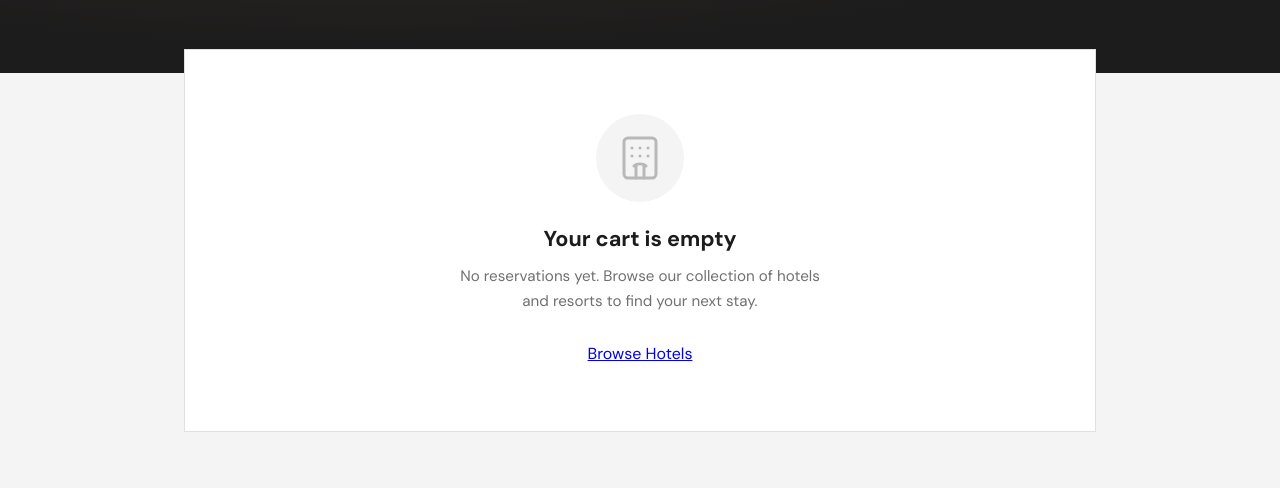
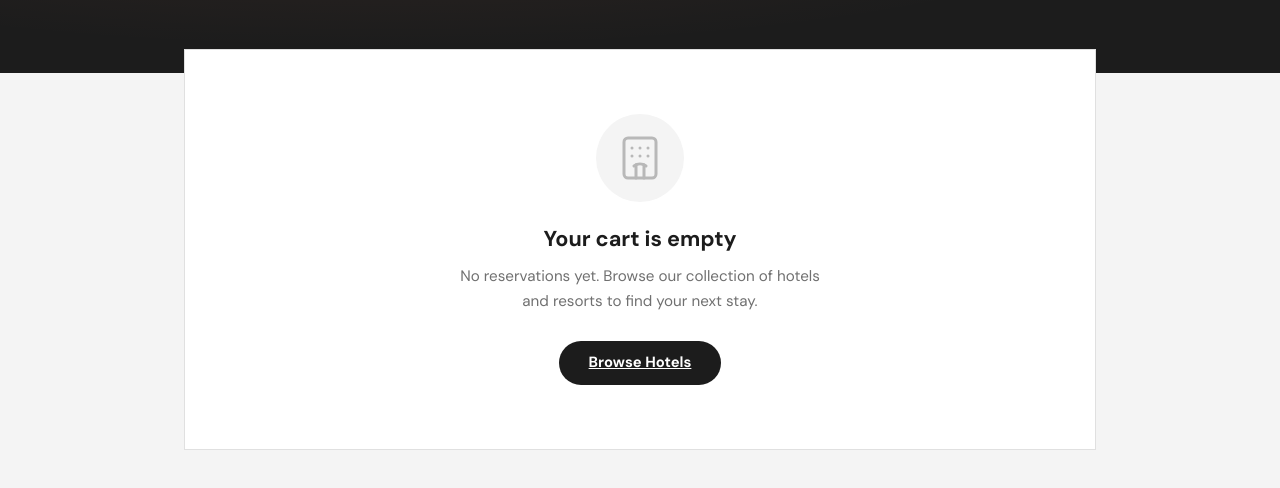
Before and after one commit to balajinatarajan/IntentTracker, a website with bundled scripts: page cart.html in a window 1280 px wide. Shown: the part 250-738 px from the top of the page. Built offline with nearby package versions, Linux system fonts and the light colour scheme.

Commit message:
Restore .btn / .btn-primary / .btn-secondary lost in upstream rebase
The upstream main.css restructure dropped the shared button system that
cart-page.js, booking-flow.js, cart-bar.js, and detail-modal.js all use
via classes like 'btn btn-primary' and 'btn btn-secondary'. Without
those rules the CTAs (Resume, Clear, Add to Cart, View Cart, etc) fall
back to the browser's default <button> chrome — a tiny pill with a
thin black border on white that looks completely unstyled.

Restored verbatim from commit 392d161 with a 999px fallback on the
radius variable for defense in depth.

```diff
--- a/styles/main.css
+++ b/styles/main.css
@@ -228,6 +228,53 @@ body {
   font-size: 1.1rem;
 }
 
+/* === Shared Buttons === */
+/* Restored after upstream rebase: cart-page, booking-flow, cart-bar, and
+   detail-modal all use these classes. Without them the CTAs fall back to
+   the browser's default <button> chrome (thin black border on white). */
+.btn {
+  display: inline-flex;
+  align-items: center;
+  justify-content: center;
+  gap: 0.35rem;
+  padding: 0.8rem 1.85rem;
+  min-height: 44px;
+  border: none;
+  border-radius: var(--radius-pill, 999px);
+  font-size: 0.925rem;
+  font-weight: 600;
+  font-family: inherit;
+  line-height: 1.2;
+  cursor: pointer;
+  transition: background 0.2s ease, transform 0.1s ease, box-shadow 0.2s ease, border-color 0.2s ease, opacity 0.2s ease;
+  white-space: nowrap;
+}
+
+.btn:active { transform: scale(0.98); }
+
+.btn-primary {
+  background: var(--color-primary);
+  color: white;
+}
+
+.btn-primary:hover {
+  background: var(--color-primary-dark);
+  box-shadow: 0 4px 12px rgba(0, 0, 0, 0.18);
+}
+
+.btn-secondary {
+  background: var(--color-surface);
+  color: var(--color-text);
+  border: 1.5px solid var(--color-border);
+}
+
+.btn-secondary:hover {
+  background: var(--color-bg);
+  border-color: #bbb;
+}
+
+button:disabled { cursor: not-allowed; opacity: 0.55; }
+
 /* === Scroll indicator on tracked cards === */
 .destination-card.in-view {
   outline: 2px solid var(--color-accent);
```
